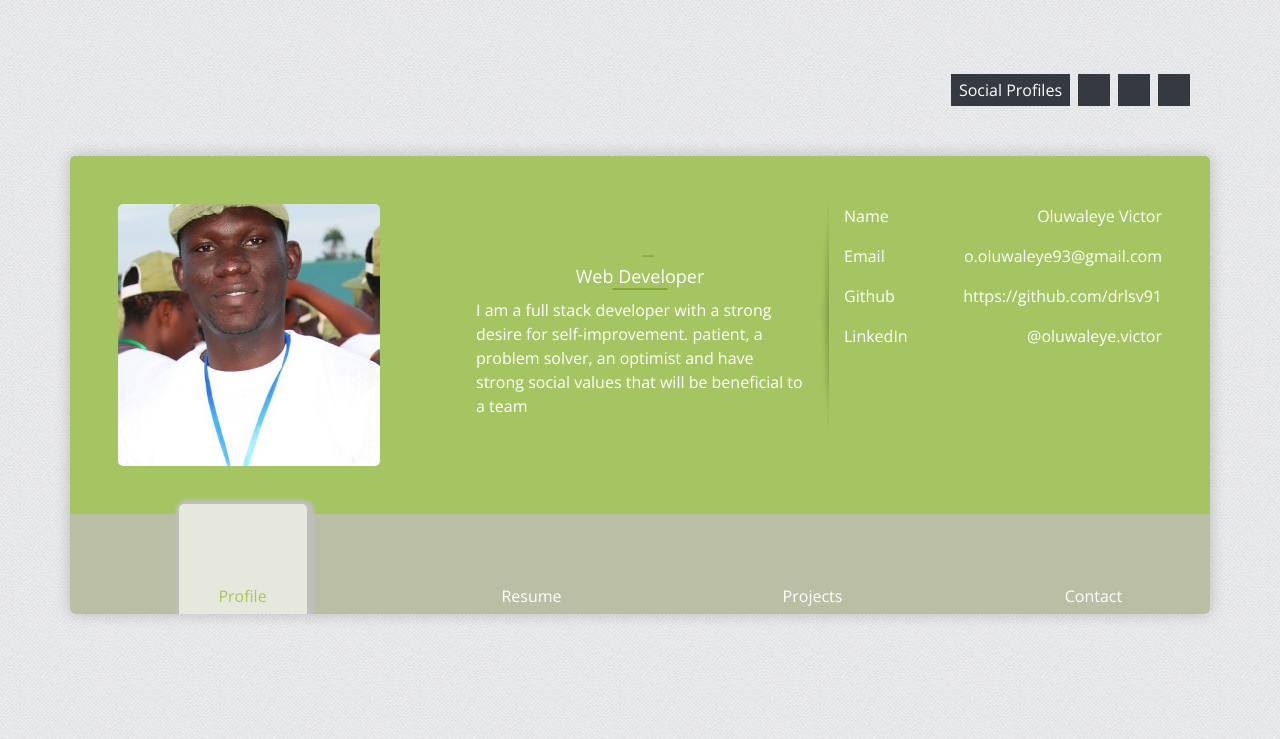
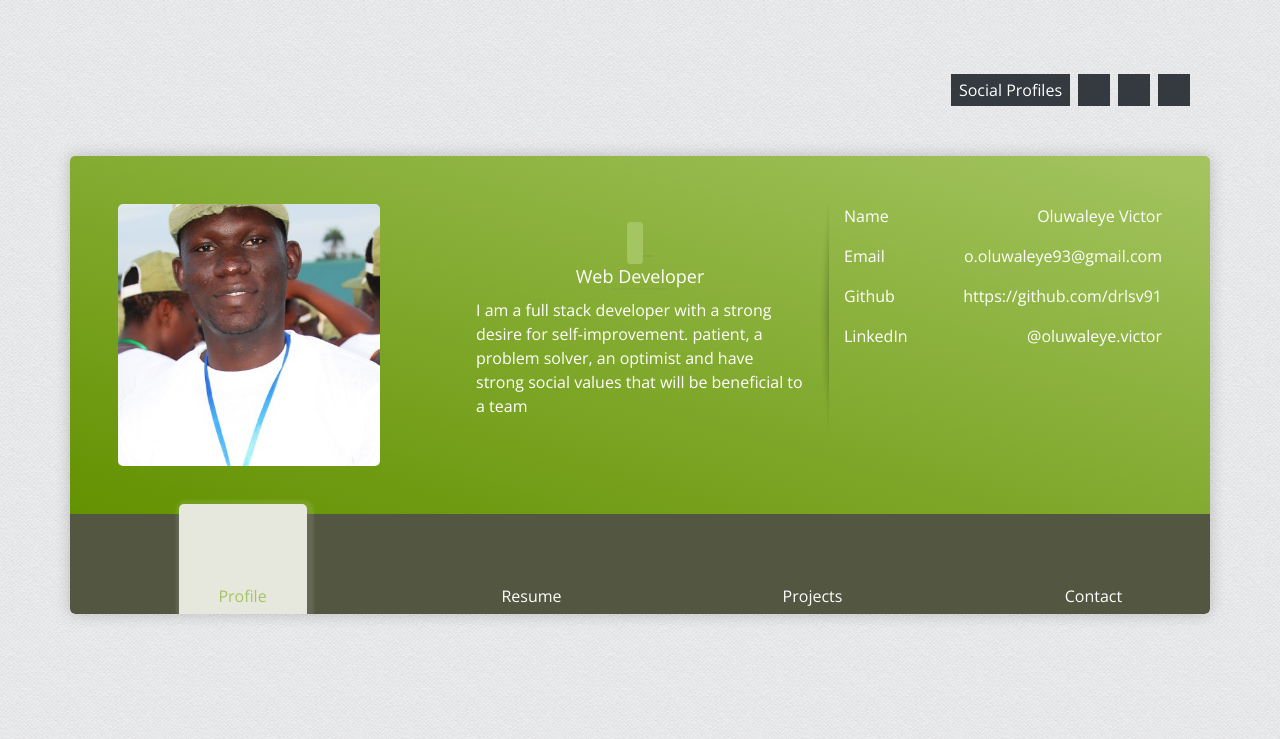
Before and after one commit to drlsv91/myportfolio, a React (Create React App) app: page / in a window 1280 px wide. Shown: the top 739 px of the page. Built offline with nearby package versions, Linux system fonts and the light colour scheme; some icons are missing.

Commit message:
profile screen fixed

```diff
--- a/src/components/App.css
+++ b/src/components/App.css
@@ -149,7 +149,7 @@
 .list-item.active {
     background-color: #e7e8dd;
     padding: 1rem 2rem;
-    box-shadow: 2px 1px 3px 5px #bebebe;
+    box-shadow: 2px 1px 3px 5px rgba(255, 255, 255, 0.1);
 }
 
 .list-item.active .material-icon,
--- a/src/index.css
+++ b/src/index.css
@@ -15,7 +15,7 @@ font-family: roboto-regular;
     --c-primary-dark: #a5c562;
     /* --c-primary-dark: #babea5; */
     /* --c-primary-medium: #313550; */
-    --c-primary-medium: #babea5;
+    --c-primary-medium: #535641;
     --c-secondary-medium: #f6c683;
     --c-primary-light: #e7e8dd;
     --deep-yellow: #efa31f;
@@ -31,7 +31,7 @@ font-family: roboto-regular;
 }
 
 .c-bg-primary-dark-gradient {
-    background: linear-gradient( to top right, var(--c-primary-dark), var(--c-primary-dark));
+    background: linear-gradient(to top right, #629100, var(--c-primary-dark));
     color: var(--c-white);
 }
 
```
